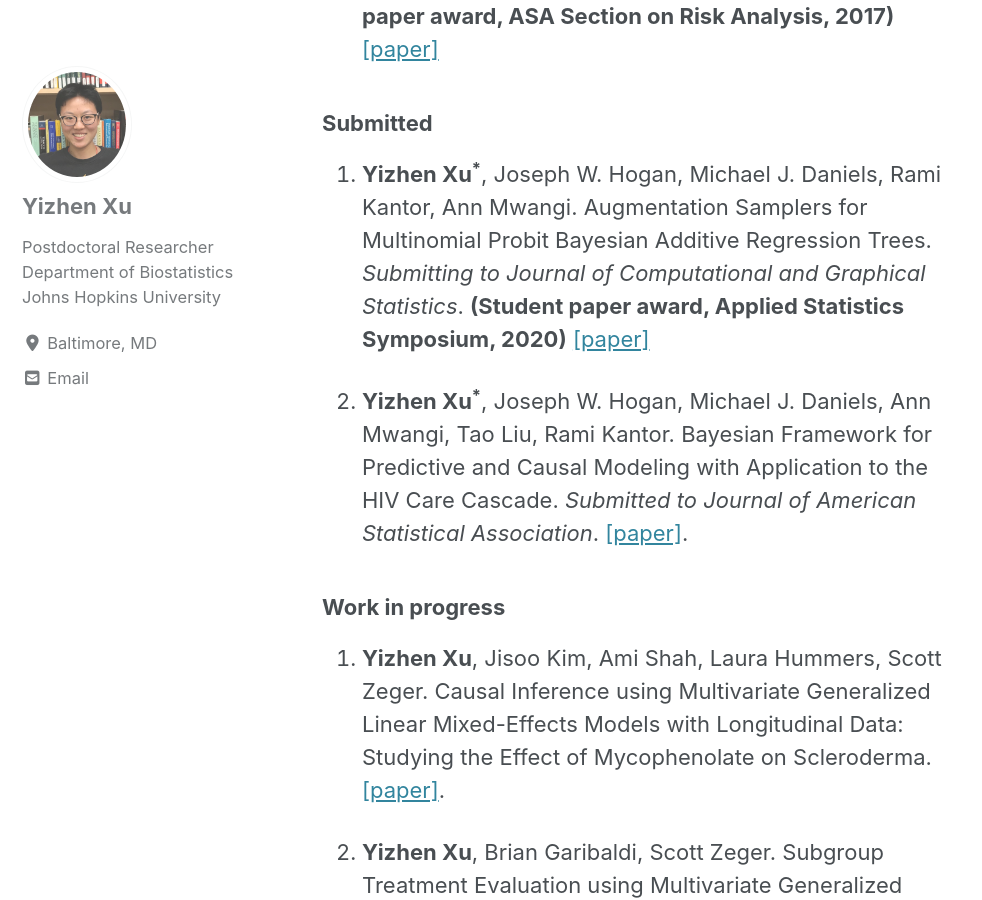
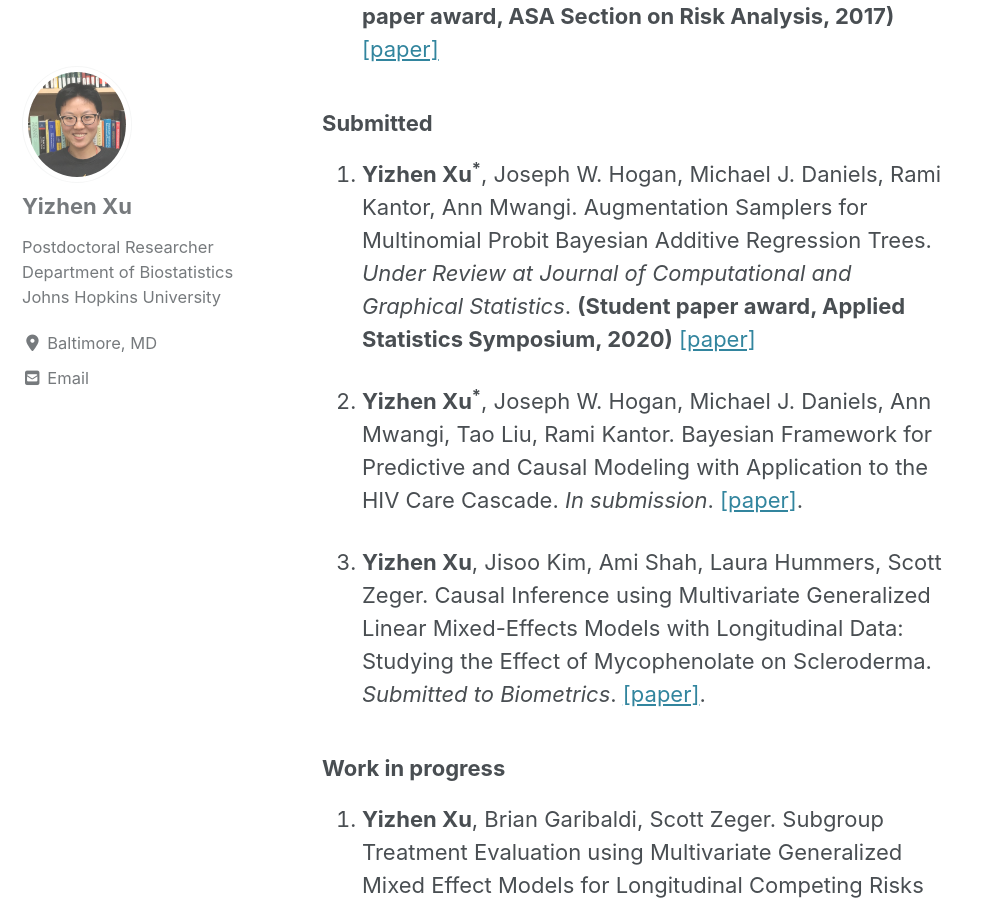
Before and after one commit to yizhenxu/yizhenxu.github.io, a Jekyll site: the page built from _pages/publication.md, in a window 1280 px wide and 900 px high, scrolled down 420 px. Shown: the whole window, without its empty margins (0-982 px from the left). Built offline with Jekyll 4.4.1, drawn with Linux system fonts in a browser that asks for light colours; cached includes are drawn as plain includes; nearby versions of some CDN libraries; some of the changed text lies outside the part shown.

Commit message:
Update publication.md

```diff
--- a/_pages/publication.md
+++ b/_pages/publication.md
@@ -14,22 +14,22 @@ author_profile: true
 
 ### Submitted
 
-1. **Yizhen Xu<sup>\*</sup>**, Joseph W. Hogan, Michael J. Daniels, Rami Kantor, Ann Mwangi. Augmentation Samplers for Multinomial Probit Bayesian Additive Regression Trees. *Submitting to Journal of Computational and Graphical Statistics*. **(Student paper award, Applied Statistics Symposium, 2020)** <a href="/assets/pdffiles/MPBART_samplers.pdf"> [paper] </a>
+1. **Yizhen Xu<sup>\*</sup>**, Joseph W. Hogan, Michael J. Daniels, Rami Kantor, Ann Mwangi. Augmentation Samplers for Multinomial Probit Bayesian Additive Regression Trees. *Under Review at Journal of Computational and Graphical Statistics*. **(Student paper award, Applied Statistics Symposium, 2020)** <a href="/assets/pdffiles/MPBART_samplers.pdf"> [paper] </a>
 
-2. **Yizhen Xu<sup>\*</sup>**, Joseph W. Hogan, Michael J. Daniels, Ann Mwangi, Tao Liu, Rami Kantor. Bayesian Framework for Predictive and Causal Modeling with Application to the HIV Care Cascade. *Submitted to Journal of American Statistical Association*. <a href="/assets/pdffiles/draft w author details.pdf">[paper]</a>.
+2. **Yizhen Xu<sup>\*</sup>**, Joseph W. Hogan, Michael J. Daniels, Ann Mwangi, Tao Liu, Rami Kantor. Bayesian Framework for Predictive and Causal Modeling with Application to the HIV Care Cascade. *In submission*. <a href="/assets/pdffiles/draft w author details.pdf">[paper]</a>.
+
+3. **Yizhen Xu**, Jisoo Kim, Ami Shah, Laura Hummers, Scott Zeger. Causal Inference using Multivariate Generalized Linear
+Mixed-Effects Models with Longitudinal Data: Studying the Effect of Mycophenolate on Scleroderma. *Submitted to Biometrics*. <a href="/assets/pdffiles/Scleroderma.pdf">[paper]</a>.
 
 ### Work in progress
 
-1. **Yizhen Xu**, Jisoo Kim, Ami Shah, Laura Hummers, Scott Zeger. Causal Inference using Multivariate Generalized Linear
-Mixed-Effects Models with Longitudinal Data: Studying the Effect of Mycophenolate on Scleroderma. <a href="/assets/pdffiles/Scleroderma.pdf">[paper]</a>.
+1. **Yizhen Xu**, Brian Garibaldi, Scott Zeger. Subgroup Treatment Evaluation using Multivariate Generalized Mixed Effect Models for Longitudinal Competing Risks Outcomes: Evaluation of Ventilation Effectiveness on Patients with Severe Acute Respiratory Syndrome Coronavirus 2. <a href="/assets/Talk_slides/YX_JSM_2021.pdf">[talk]</a>.
 
-2. **Yizhen Xu**, Brian Garibaldi, Scott Zeger. Subgroup Treatment Evaluation using Multivariate Generalized Mixed Effect Models for Longitudinal Competing Risks Outcomes: Evaluation of Ventilation Effectiveness on Patients with Severe Acute Respiratory Syndrome Coronavirus 2. <a href="/assets/Talk_slides/YX_JSM_2021.pdf">[talk]</a>.
+2. Amir Ghassami<sup>\#</sup>, Numair Sani<sup>\#</sup>, **Yizhen Xu<sup>\#</sup>**, Ilya Shpitser. Multiply Robust Causal Mediation Analysis with Continuous Treatments. <a href="/assets/pdffiles/Mediation.pdf"> [paper] </a>
 
-3. Amir Ghassami<sup>\#</sup>, Numair Sani<sup>\#</sup>, **Yizhen Xu<sup>\#</sup>**, Ilya Shpitser. Multiply Robust Causal Mediation Analysis with Continuous Treatments. <a href="/assets/pdffiles/Mediation.pdf"> [paper] </a>
+3. **Yizhen Xu**, Zheyu Wang. Probabilistic Clustering using Shared Latent Variable Model for Assessing  Alzheimer’s Disease Biomarkers. <a href="/assets/pdffiles/ZW1.pdf">[paper]</a>.
 
-4. **Yizhen Xu**, Zheyu Wang. Probabilistic Clustering using Shared Latent Variable Model for Assessing  Alzheimer’s Disease Biomarkers. <a href="/assets/pdffiles/ZW1.pdf">[paper]</a>.
-
-5. **Yizhen Xu**, Zheyu Wang. Semi-supervised learning in biomarker assessment under shared latent variable model for the classification of preclinical Alzheimer’s disease.
+4. **Yizhen Xu**, Zheyu Wang. Semi-supervised learning in biomarker assessment under shared latent variable model for the classification of preclinical Alzheimer’s disease.
 
 ### Collaborative (Published or Submitted)
 
```
Also changed, not shown: other parts of _pages/publication.md (+2 -2 lines).
